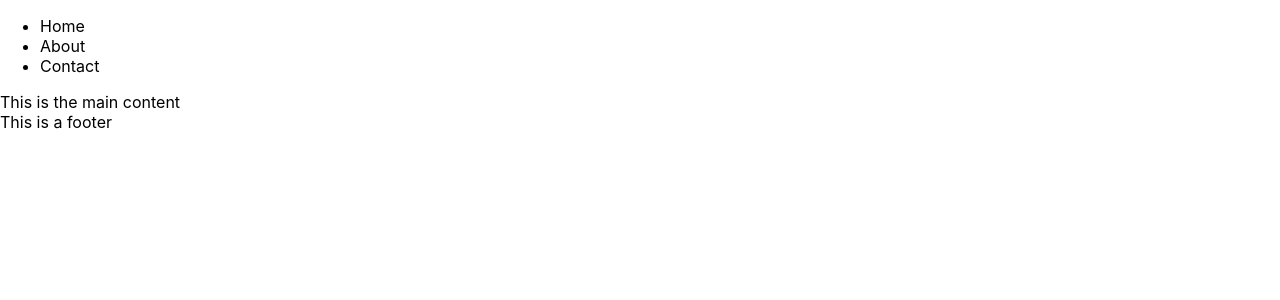
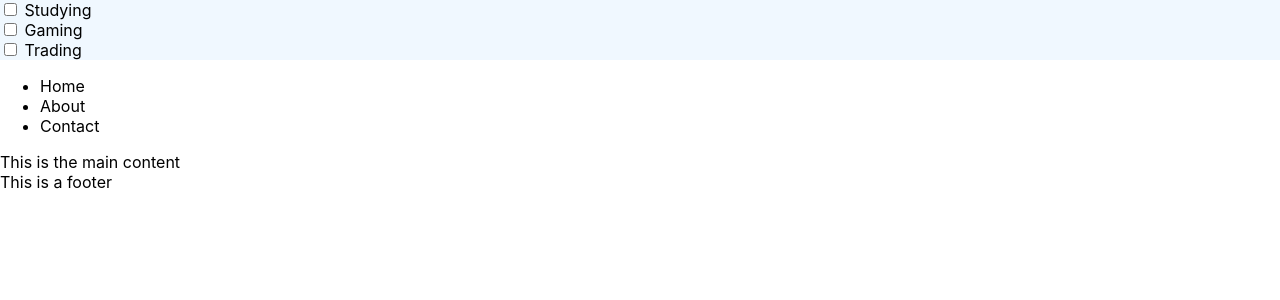
Before and after one commit to JayMarvinQuiambao/all-about-react, a React (Create React App) app: page / in a window 1280 px wide. Shown: the top 300 px of the page. Built offline with nearby package versions, Linux system fonts and the light colour scheme.

Commit message:
Initial Todo

```diff
--- a/src/App.js
+++ b/src/App.js
@@ -2,10 +2,12 @@ import React from 'react';
 import Footer from './components/Footer';
 import Header from './components/Header';
 import MainContent from './components/MainContent';
+import Todo from './components/Todo';
 
 function App() {
   return (
     <div>
+      <Todo />
       <Header />
       <MainContent />
       <Footer />
--- /dev/null
+++ b/src/components/Todo.js
@@ -0,0 +1,19 @@
+import React from 'react'
+
+function Todo() {
+    const checkBoxFlex = {
+        display: "flex",
+        flexDirection: "column",
+        backgroundColor: "aliceblue"
+    }
+
+    return (
+        <div style={checkBoxFlex}>
+            <div><input type="checkbox" /> Studying</div>
+            <div><input type="checkbox" /> Gaming</div>
+            <div><input type="checkbox" /> Trading</div>
+        </div>
+    )
+}
+
+export default Todo
```
